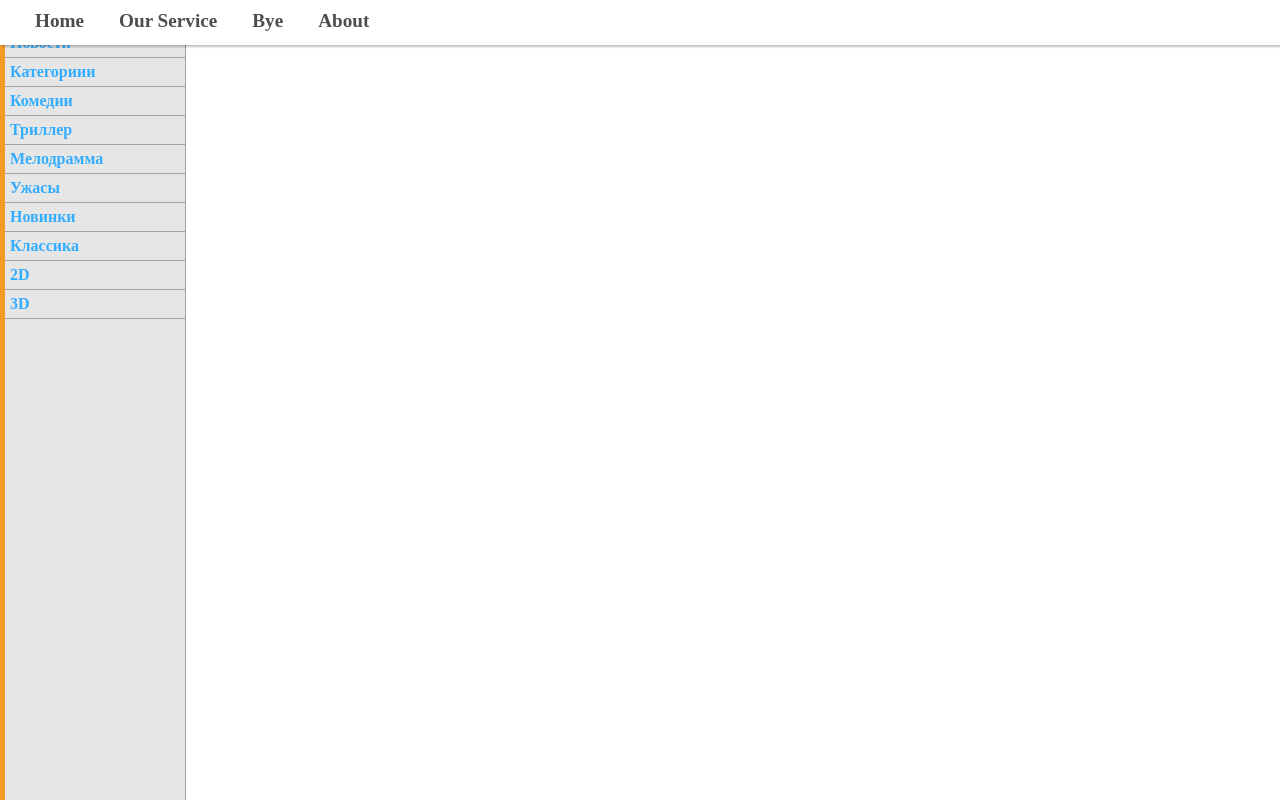
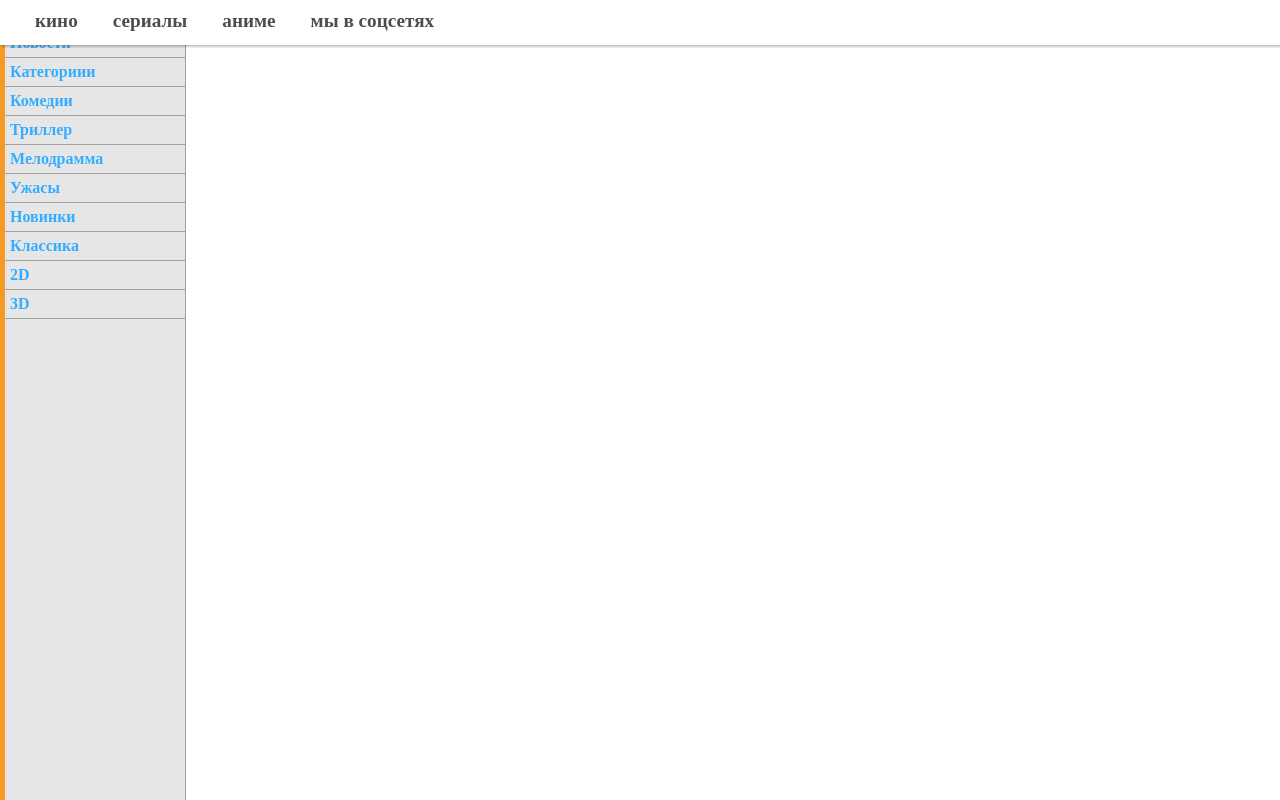
Before and after one commit to katrinkattt/landing__film, a React (Create React App) app in the folder films/: page / in a window 1280 px wide. Built offline with nearby package versions, Linux system fonts and the light colour scheme.

Commit message:
Update toolbar.jsx

```diff
--- a/films/src/components/toolbar.jsx
+++ b/films/src/components/toolbar.jsx
@@ -5,10 +5,10 @@ export default class Toolbar extends Component{
         return(
             <div className="toolbar__main">
                 <div>
-                    <a href="#home">Home</a>
-                    <a href="#ourService">Our Service</a>
-                    <a href="#feedback">Bye</a>
-                    <a href="#skills">About</a>
+                    <a href="#kino">кино</a>
+                    <a href="#serials">сериалы</a>
+                    <a href="#anime">аниме</a>
+                    <a href="#we">мы в соцсетях</a>
                 </div>
             </div>
         )
```
